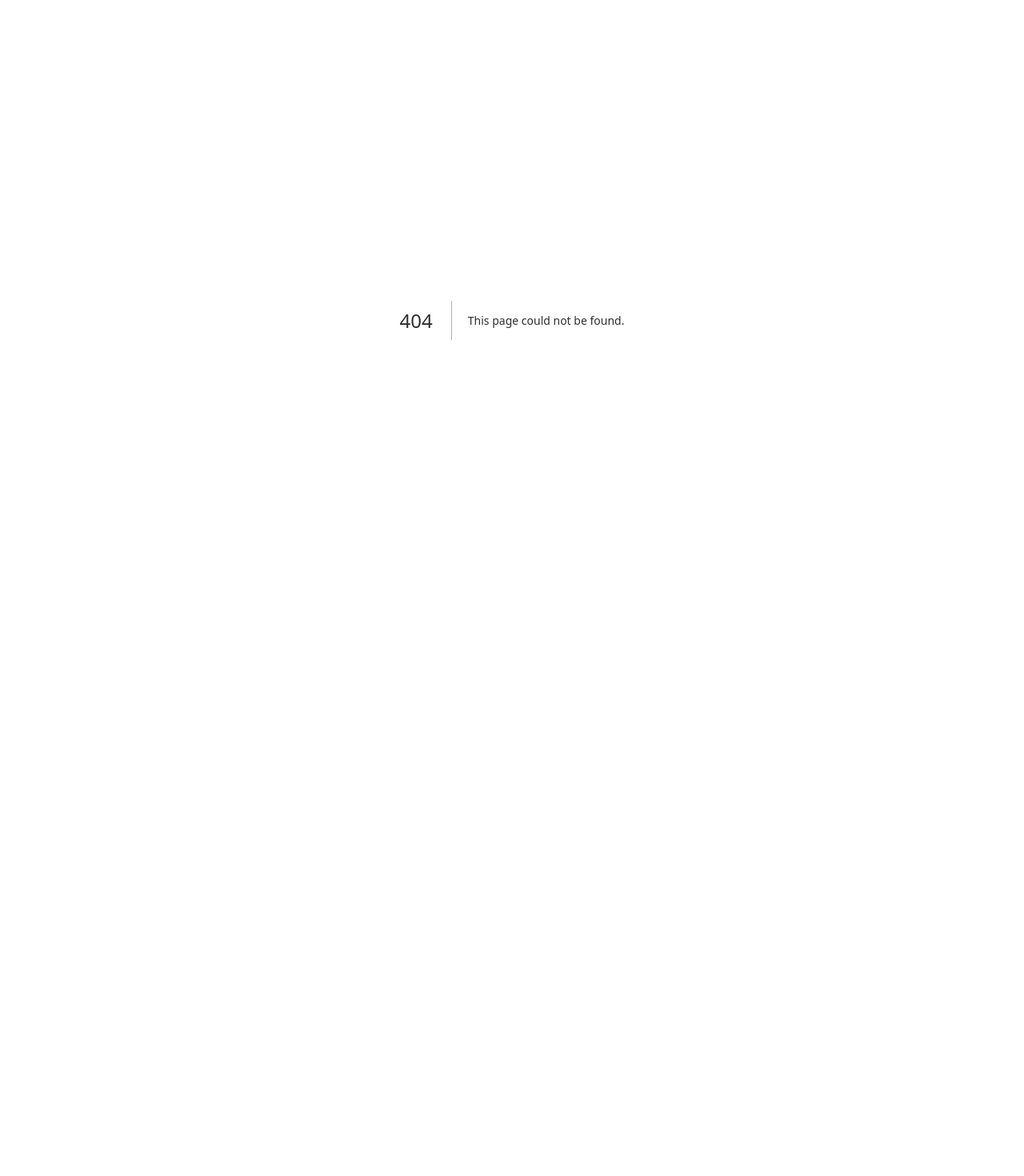
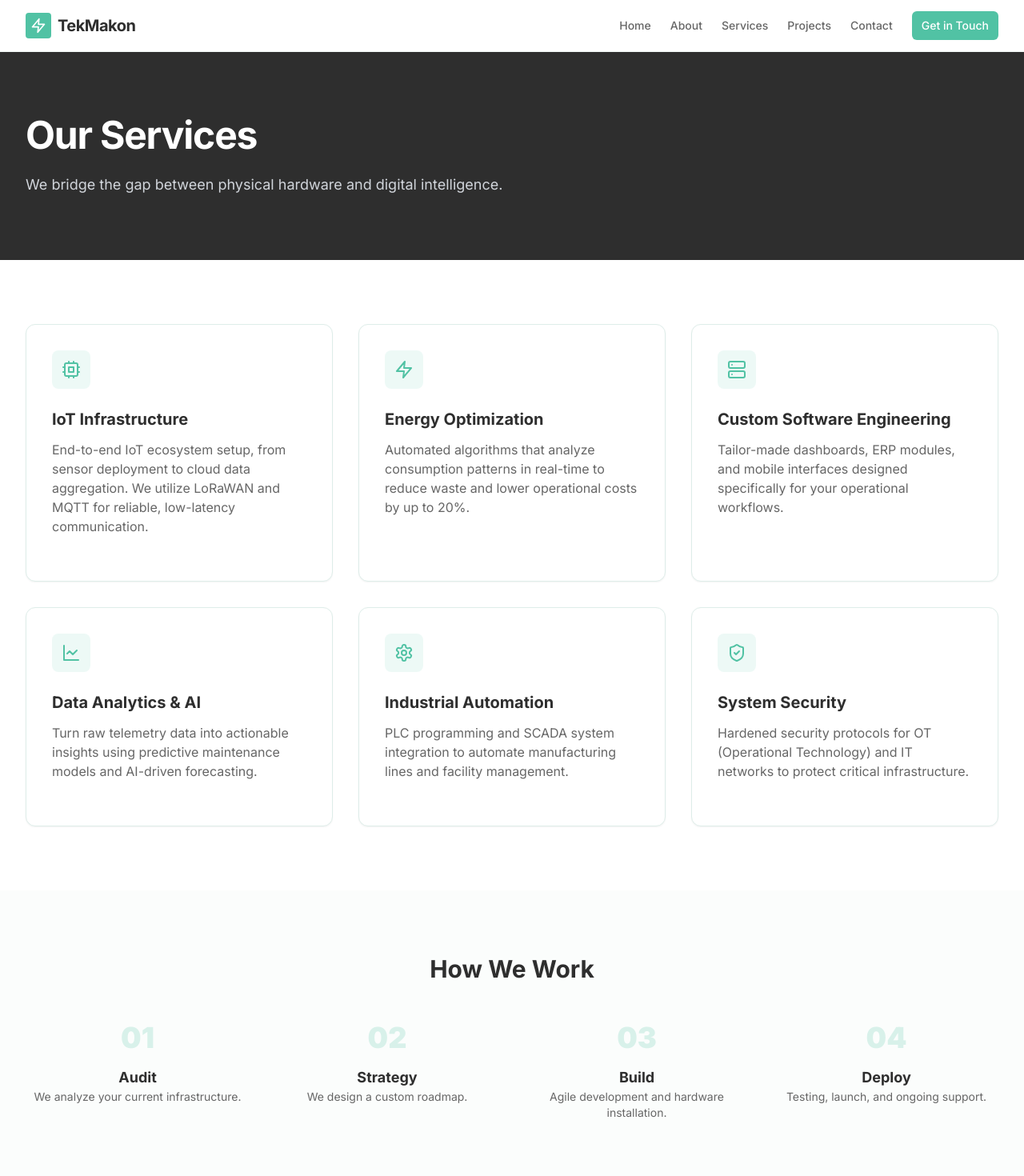
Before and after one commit to absawada123/Tekmakon, a Next.js app: page /services in a window 1280 px wide. Before the commit this address had no page. Shown: the top 1470 px of the page at 80% size. Before the commit the page ends 800 px from the top, so only its background shows below. Built offline with nearby package versions, Linux system fonts and the light colour scheme.

Commit message:
to publish

```diff
--- /dev/null
+++ b/next.config.mjs
@@ -0,0 +1,9 @@
+/** @type {import('next').NextConfig} */
+const nextConfig = {
+  output: "export", // Tells Next.js to generate static HTML files
+  images: {
+    unoptimized: true, // Required for static export (GitHub Pages)
+  },
+};
+
+export default nextConfig;
--- a/package.json
+++ b/package.json
@@ -6,7 +6,8 @@
     "dev": "next dev",
     "build": "next build",
     "start": "next start",
-    "lint": "next lint"
+    "lint": "next lint",
+    "deploy": "npm run build && gh-pages -d out"
   },
   "dependencies": {
     "@radix-ui/react-slot": "^1.0.2",
@@ -27,6 +28,7 @@
     "autoprefixer": "^10.0.1",
     "eslint": "^8",
     "eslint-config-next": "^16.0.3",
+    "gh-pages": "^6.3.0",
     "postcss": "^8",
     "tailwindcss": "^3.3.0",
     "typescript": "^5"
--- /dev/null
+++ b/src/app/services/page.tsx
@@ -0,0 +1,104 @@
+import Navbar from "@/components/layout/Navbar"
+import Footer from "@/components/layout/Footer"
+import { Button } from "@/components/ui/button"
+import { Cpu, Server, LineChart, Settings, ShieldCheck, Zap } from "lucide-react"
+import Link from "next/link"
+
+const services = [
+  {
+    title: "IoT Infrastructure",
+    description: "End-to-end IoT ecosystem setup, from sensor deployment to cloud data aggregation. We utilize LoRaWAN and MQTT for reliable, low-latency communication.",
+    icon: Cpu,
+  },
+  {
+    title: "Energy Optimization",
+    description: "Automated algorithms that analyze consumption patterns in real-time to reduce waste and lower operational costs by up to 20%.",
+    icon: Zap,
+  },
+  {
+    title: "Custom Software Engineering",
+    description: "Tailor-made dashboards, ERP modules, and mobile interfaces designed specifically for your operational workflows.",
+    icon: Server,
+  },
+  {
+    title: "Data Analytics & AI",
+    description: "Turn raw telemetry data into actionable insights using predictive maintenance models and AI-driven forecasting.",
+    icon: LineChart,
+  },
+  {
+    title: "Industrial Automation",
+    description: "PLC programming and SCADA system integration to automate manufacturing lines and facility management.",
+    icon: Settings,
+  },
+  {
+    title: "System Security",
+    description: "Hardened security protocols for OT (Operational Technology) and IT networks to protect critical infrastructure.",
+    icon: ShieldCheck,
+  },
+]
+
+export default function ServicesPage() {
+  return (
+    <>
+      <Navbar />
+
+      {/* Header */}
+      <div className="bg-secondary py-20 text-secondary-foreground">
+        <div className="container">
+          <h1 className="text-4xl font-bold tracking-tight text-white sm:text-5xl">Our Services</h1>
+          <p className="mt-6 max-w-2xl text-lg text-gray-300">
+            We bridge the gap between physical hardware and digital intelligence.
+          </p>
+        </div>
+      </div>
+
+      {/* Service Grid */}
+      <div className="container py-20">
+        <div className="grid gap-8 md:grid-cols-2 lg:grid-cols-3">
+          {services.map((service, index) => (
+            <div key={index} className="group rounded-xl border bg-card p-8 shadow-sm transition-all hover:border-primary hover:shadow-md">
+              <div className="mb-6 inline-flex h-12 w-12 items-center justify-center rounded-lg bg-primary/10 text-primary group-hover:bg-primary group-hover:text-white transition-colors">
+                <service.icon className="h-6 w-6" />
+              </div>
+              <h3 className="mb-3 text-xl font-bold">{service.title}</h3>
+              <p className="mb-6 text-muted-foreground">{service.description}</p>
+            </div>
+          ))}
+        </div>
+      </div>
+
+      {/* Process Section */}
+      <div className="bg-accent/30 py-20">
+        <div className="container">
+          <div className="mb-12 text-center">
+            <h2 className="text-3xl font-bold">How We Work</h2>
+          </div>
+          <div className="grid gap-8 md:grid-cols-4">
+            {[
+              { step: "01", title: "Audit", desc: "We analyze your current infrastructure." },
+              { step: "02", title: "Strategy", desc: "We design a custom roadmap." },
+              { step: "03", title: "Build", desc: "Agile development and hardware installation." },
+              { step: "04", title: "Deploy", desc: "Testing, launch, and ongoing support." },
+            ].map((item, i) => (
+              <div key={i} className="text-center">
+                <div className="mb-4 text-4xl font-black text-primary/20">{item.step}</div>
+                <h3 className="text-lg font-bold">{item.title}</h3>
+                <p className="text-sm text-muted-foreground">{item.desc}</p>
+              </div>
+            ))}
+          </div>
+        </div>
+      </div>
+
+      {/* CTA */}
+      <div className="container py-20 text-center">
+        <h2 className="mb-6 text-3xl font-bold">Need a Custom Solution?</h2>
+        <Link href="/contact">
+          <Button size="lg">Get a Quote</Button>
+        </Link>
+      </div>
+
+      <Footer />
+    </>
+  )
+}
--- a/src/components/layout/Navbar.tsx
+++ b/src/components/layout/Navbar.tsx
@@ -7,10 +7,10 @@ import { Button } from "@/components/ui/button"
 const navLinks = [
   { name: "Home", href: "/" },
   { name: "About", href: "/about" },
+  { name: "Services", href: "/services" },
   { name: "Projects", href: "/projects" },
   { name: "Contact", href: "/contact" },
 ]
-
 export default function Navbar() {
   const [isOpen, setIsOpen] = useState(false)
 
```
Also changed, not shown: src/app/contact/page.tsx (renamed from src/app/contract/page.tsx), 12 other files (tests, documents, lock files or other folders).
